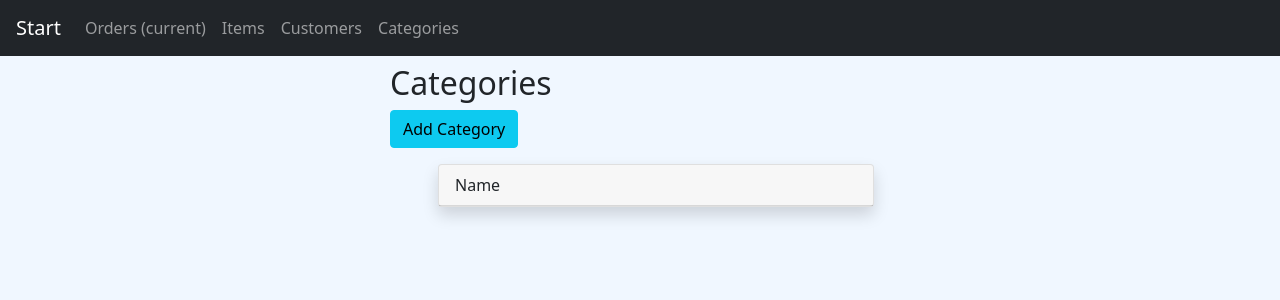
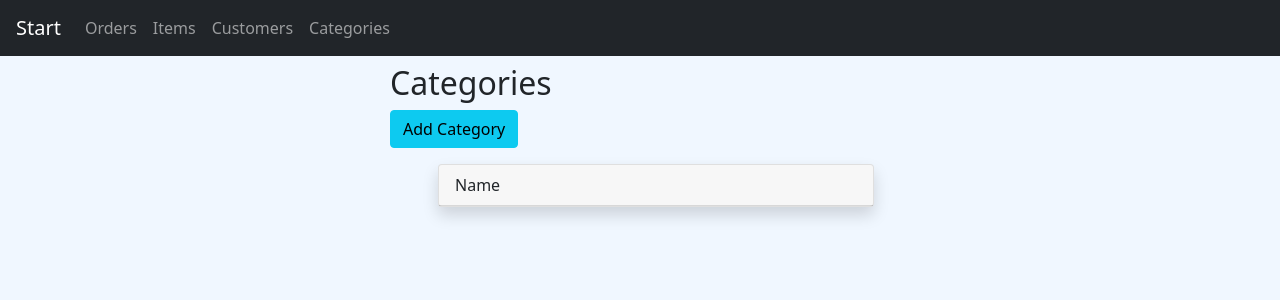
Before and after one commit to KamilKulerz/order_management, a Django app: page /categories/ in a window 1280 px wide. Shown: the top 300 px of the page. Run offline with Django 3.2, Linux system fonts and the light colour scheme; data that the repository does not hold is empty; some libraries are stand-ins or nearby versions.

Commit message:
remove 'current' from link

```diff
--- a/templates/navbar.html
+++ b/templates/navbar.html
@@ -7,7 +7,7 @@
     <div class="collapse navbar-collapse" id="navbarTogglerDemo03">
       <ul class="navbar-nav mr-auto mt-2 mt-lg-0">
          <li class="nav-item active">
-          <a class="nav-link" href="{% url 'orders_app:orders' %}">Orders <span class="sr-only">(current)</span></a>
+          <a class="nav-link" href="{% url 'orders_app:orders' %}">Orders</a>
         </li>
         <li class="nav-item">
           <a class="nav-link" href="{% url 'orders_app:items' %}">Items</a>
```
